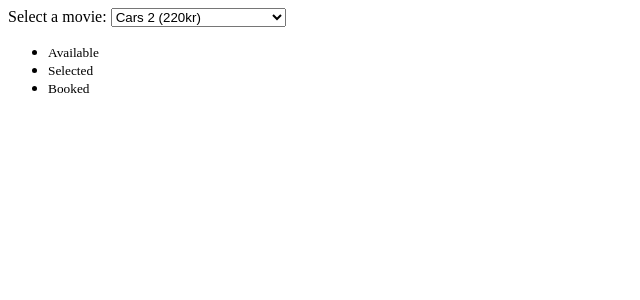
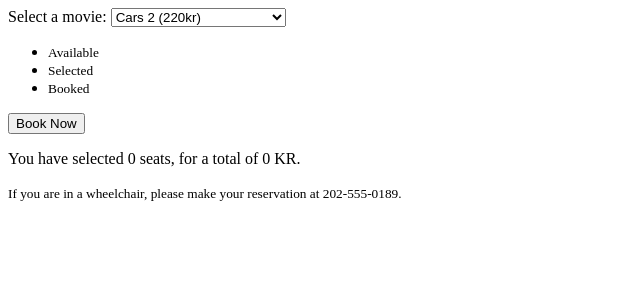
Before and after one commit to Wagge4/project-four, a Django app: page / in a window 1280 px wide. Shown: the top 300 px of the page, without its empty margins (0-640 px from the left). Run offline with Django 3.2, Linux system fonts and the light colour scheme.

Commit message:
Add bookButton, and information paragraph

```diff
--- a/todo/templates/todo/todo_list.html
+++ b/todo/templates/todo/todo_list.html
@@ -103,5 +103,21 @@
           <div class="seat booked"></div>
           <div class="seat"></div>
         </div>
+
+        <button id="bookButton">Book Now</button>
+
+      </div>
+
+      <p class="text">
+        You have selected <span id="count">0</span> seats, for a total of
+        <span id="total">0</span> KR.
+      </p>
+
+      <div class="wheelchair">
+        <small>
+          If you are in a wheelchair, please make your reservation at
+          202-555-0189.
+        </small>
+      </div>
 </body>
 </html>
```
